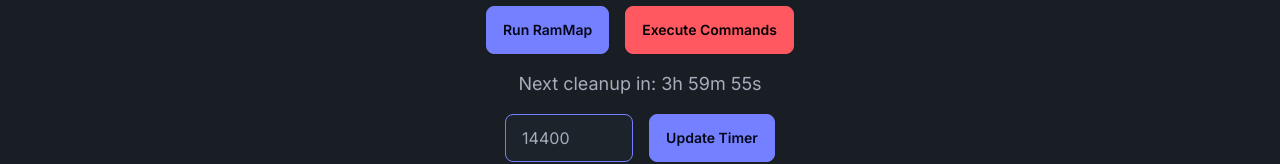
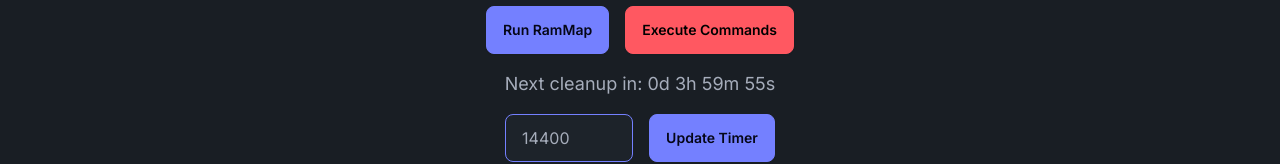
Before and after one commit to shiueo/RamZero, a Next.js app in the folder winramcleaner/: page / in a window 1280 px wide. Shown: the part 185-349 px from the top of the page. Built offline with nearby package versions, Linux system fonts and the light colour scheme.

Commit message:
placholder

```diff
--- a/winramcleaner/app/page.tsx
+++ b/winramcleaner/app/page.tsx
@@ -79,15 +79,18 @@
     }
 
     setTimerDuration(inputDuration)
-    toast.success(`Timer updated to ${inputDuration} seconds.`)
+    toast.success(`Timer updated to ${formatTime(inputDuration)} seconds.`)
   }
 
   const formatTime = (seconds: number) => {
-    const hours = Math.floor(seconds / 3600)
+    const days = Math.floor(seconds / 86400)  // 1 day = 86400 seconds
+    const hours = Math.floor((seconds % 86400) / 3600)
     const minutes = Math.floor((seconds % 3600) / 60)
     const remainingSeconds = seconds % 60
-    return `${hours}h ${minutes}m ${remainingSeconds}s`
-  }
+
+    return `${days}d ${hours}h ${minutes}m ${remainingSeconds}s`
+}
+
 
   const handleClearLogs = () => {
     setResult([])
@@ -143,6 +146,7 @@
               value={inputDuration}
               onChange={(e) => setInputDuration(parseInt(e.target.value))}
               className="input input-bordered input-primary w-32"
+              placeholder='(sec)'
             />
             <button
               onClick={handleSetTimerDuration}
```
Also changed, not shown: 1 other file (tests, documents, lock files or other folders).
